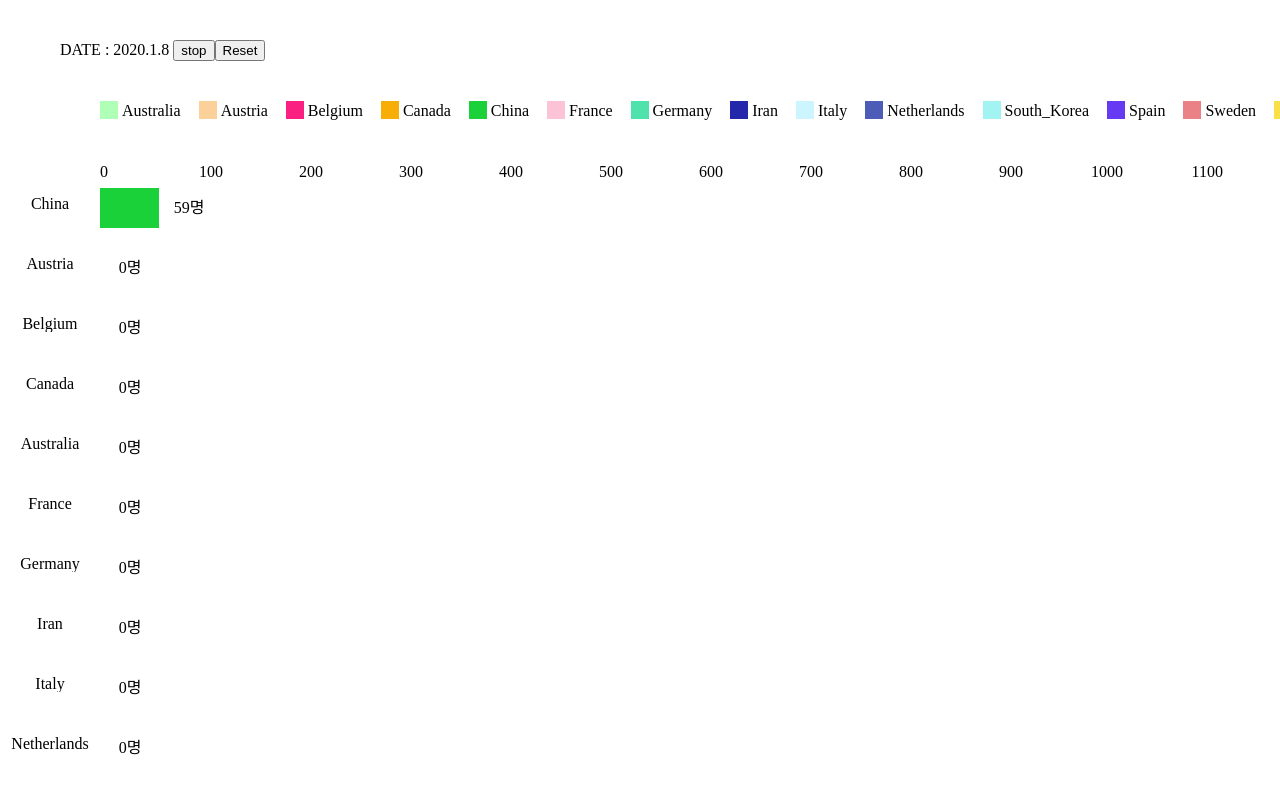
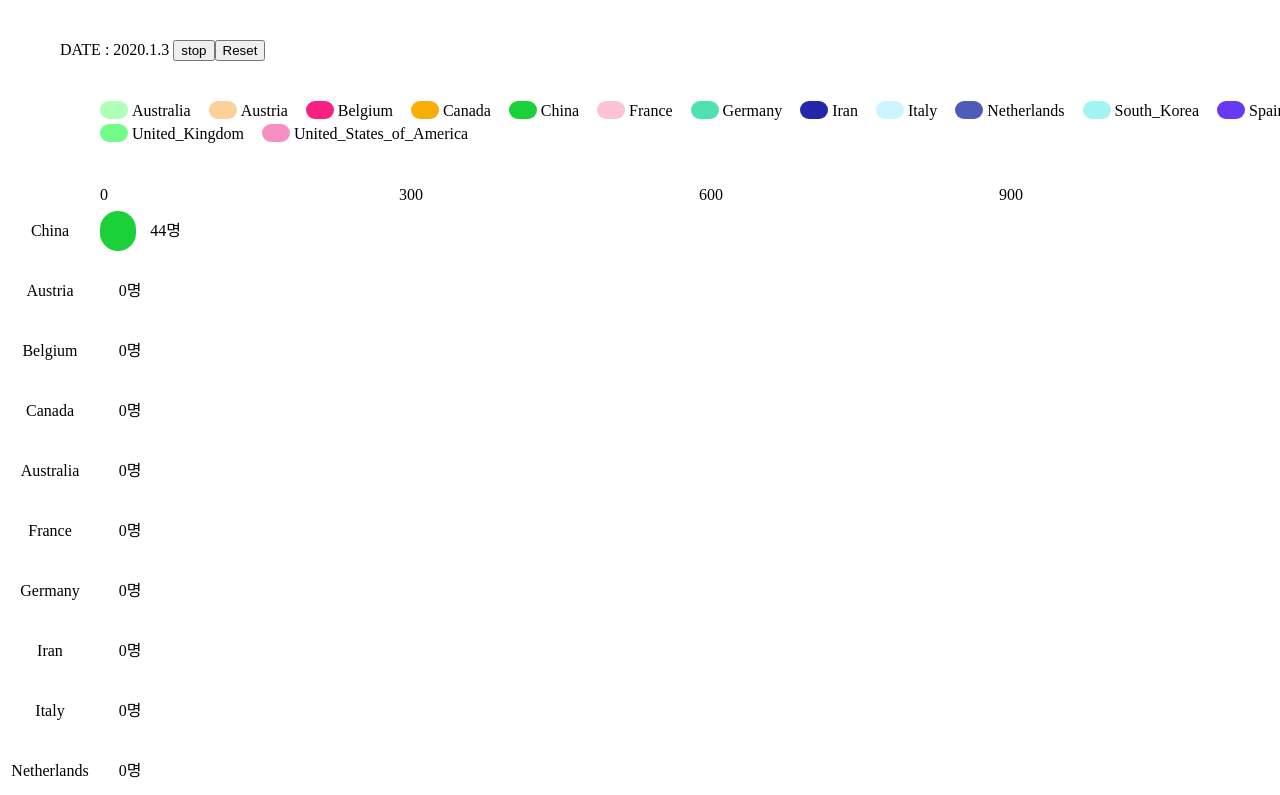
Before and after one commit to joylty94/test-chart, a React (Create React App) app: page / in a window 1280 px wide. Shown: the top 795 px of the page. Built offline with nearby package versions, Linux system fonts and the light colour scheme.

Commit message:
최적화 조금 수정

```diff
--- a/src/components/TestChart.js
+++ b/src/components/TestChart.js
@@ -15,6 +15,8 @@ const ChartWrap = styled.div`
 `
 const ChartBarWrap = styled.div`
     position:relative;
+    overflow: hidden;
+    height: 600px;
 
     &::after{
         content: '';
@@ -24,7 +26,7 @@ const ChartBarWrap = styled.div`
 `;
 
 const ChartBarContainer = styled.div`
-    transition: all 300ms ease-in;
+    transition: all 800ms ease-in;
     display: inline-block;
     vertical-align: middle;
     position: absolute;
@@ -35,15 +37,15 @@ const ChartBar = styled.div`
     width: ${props => props.size};
     height: 40px;
     background-color: ${props => props.color};
-    transition: all 700ms ease-in;
+    transition: all 900ms ease-in;
     display: inline-block;
     vertical-align: middle;
     cursor: pointer;
     max-width: 1500px;
-
-    &:hover{
+    border-radius: 30px;
+    /* &:hover{
         transform: scaleY(1.1);
-    }
+    } */
 `;
 
 const TestChart = () => {
@@ -54,7 +56,6 @@ const TestChart = () => {
     const [topPosition, setTopPosition] = useState()
     const [topCOVID, setTopCOVID] = useState()
     const colorSet = useRef(Array(Json[Json.length - 1]['COVID'].length).fill().map((c, i) => randomColor()))
-    //const colorSet = useRef(Array(Json[Json.length - 1]['COVID'].length).fill(() => randomColor()))
     let interval = useRef()
     const isMountChart = useRef(true);
 
@@ -69,8 +70,9 @@ const TestChart = () => {
             Json.forEach((d, i) => {
                 interval.current = setTimeout(() => {
                     setdate([d.year, d.month, d.day])
+                    // setData(d.COVID)
                     sortChart(d.COVID)
-                }, 600 * i)
+                }, 1500 * i)
             })
         }
         return () => {
@@ -131,13 +133,21 @@ const TestChart = () => {
         clearTimeout(interval.current);
     }, [])
 
-    const handlePx = (currentPx) => {
+    const handlePx = useCallback((currentPx) => {
         if (topCOVID <= 1500){
             return currentPx;
         }else if( topCOVID > 1500){
             return currentPx / topCOVID * 1500
         }
-    }
+    }, [topCOVID])
+
+    const handlePx2 = useCallback((currentPx) => {
+        if (topCOVID <= 1500){
+            return currentPx;
+        }else if( topCOVID > 1500){
+            return topCOVID / 5 / topCOVID * 1500
+        }
+    }, [topCOVID])
 
     return(
         <ChartWrap className={mount && 'on'}>
@@ -146,10 +156,10 @@ const TestChart = () => {
             )}
             <ul style={{ padding: '40px 100px'}}>
                 { data.length >= 1 && data.map((s, i) => {
-                    if(i < 15){
+                    if(i < 20){
                         return(
                                 <li style={{display:'inline-block', paddingRight:'18px', marginBottom:'5px'}} key={i}>
-                                    <div style={{ background: colorSet.current[i], width: '18px', height: '18px', display:'inline-block', verticalAlign:'bottom'}}></div>
+                                    <div style={{ background: colorSet.current[i], width: '28px', height: '18px', display:'inline-block', verticalAlign:'bottom', borderRadius: '10px'}}></div>
                                     <span style={{paddingLeft: '4px'}}>{s.state}</span>
                                 </li>
                         )
@@ -158,21 +168,21 @@ const TestChart = () => {
             </ul>
             <ul style={{ paddingLeft: '100px', overflow: 'hidden', whiteSpace: 'nowrap'}}>
                 <span>0</span>
-                {Array(15).fill(1).map((n, i) => {
-                    return <li key={i} style={{ width: '100px', display: 'inline-block', textAlign: 'right', paddingBottom:'8px' }}><span style={{ marginRight: '-15px' }}>{100 * (i+1)}</span></li>
+                {[1,2,3,4,5].map((n, i) => {
+                    return <li key={i} style={{ width: `${handlePx2(300)}px`, display: 'inline-block', textAlign: 'right', paddingBottom: '8px' }}><span style={{ marginRight: '-15px' }}>{topCOVID <= 1500 ? (handlePx2(300) * n) : Math.round(topCOVID / (5 - i))}</span></li>
                 })}
             </ul>
             <ChartBarWrap>
                 { data.length >= 1 && data.map((p, i) => {
-                    if(i < 15){
+                    // if(i < 10){
                         return(
                             <ChartBarContainer key={i} top={topPosition &&`${topPosition[i]}px`}>
-                                <span style={{width:'100px', textAlign:'center', display:'inline-block', overflow:'hidden'}}>{p['state']}</span>
+                                <span style={{width:'100px', textAlign:'center', display:'inline-block', overflow:'hidden', height:'40px', lineHeight:'40px', verticalAlign:'middle'}}>{p['state']}</span>
                                 <ChartBar size={`${handlePx(p['COVID'])}px`} color={colorSet.current[i]}></ChartBar>
                                 <span style={{ width: '60px', verticalAlign:'middle', textAlign: 'center', display: 'inline-block' }}>{p['COVID']}명</span>
                             </ChartBarContainer>
                         )
-                    }
+                    // }
                 })}
             </ChartBarWrap>
         </ChartWrap>
```
